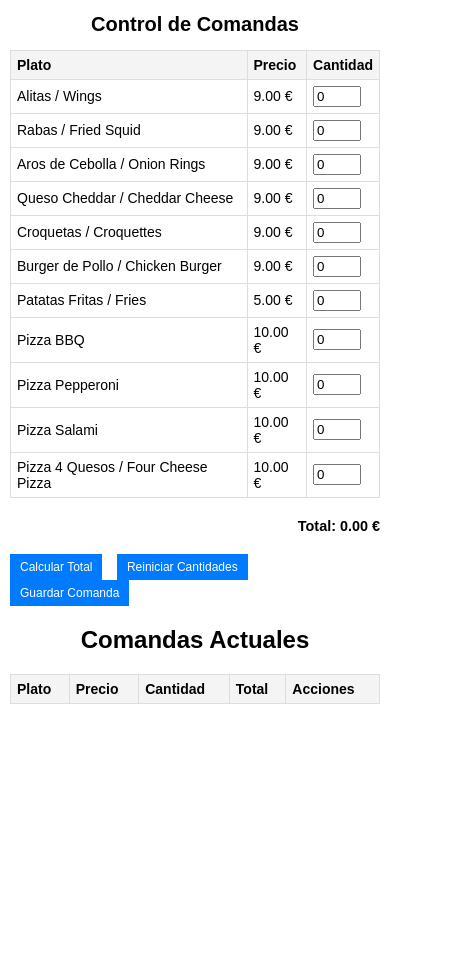
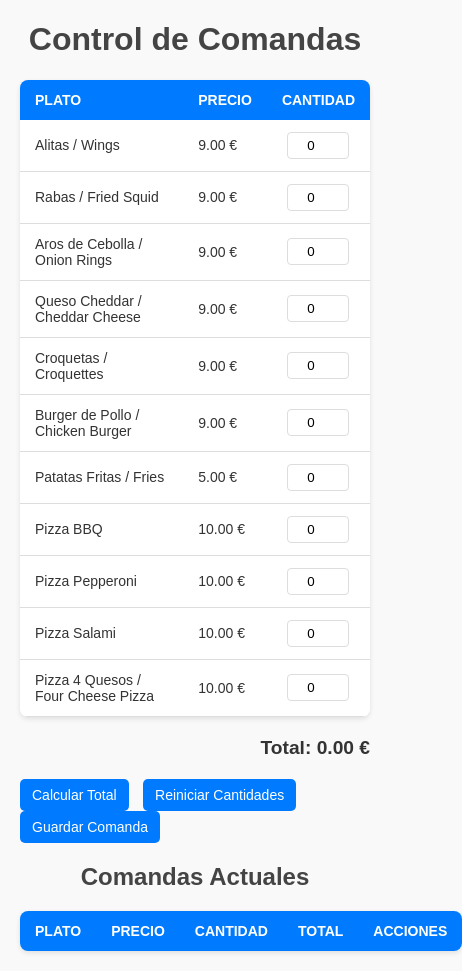
Before and after one commit to PARJOAC/Restaurante, a plain HTML site: page index.html in a window 390 px wide. Shown: the whole page, 462 px wide, since content can reach past the window. Before the commit the page ends 844 px from the top, so only its background shows below. Drawn offline with Linux system fonts and the light colour scheme.

Commit message:
Actualizar index.html

```diff
--- a/index.html
+++ b/index.html
@@ -8,25 +8,81 @@
     body {
       font-family: Arial, sans-serif;
       margin: 20px;
+      background-color: #f9f9f9;
+      color: #333;
     }
     h1, h2 {
       text-align: center;
+      color: #444;
     }
     table {
       width: 100%;
       border-collapse: collapse;
       margin-bottom: 20px;
+      background-color: white;
+      border-radius: 8px;
+      overflow: hidden;
+      box-shadow: 0 2px 5px rgba(0, 0, 0, 0.1);
     }
     th, td {
-      border: 1px solid #ddd;
-      padding: 8px;
+      border: none;
+      padding: 12px 15px;
       text-align: left;
     }
     th {
-      background-color: #f4f4f4;
+      background-color: #007bff;
+      color: white;
+      text-transform: uppercase;
+      font-size: 14px;
+    }
+    td {
+      border-bottom: 1px solid #ddd;
+    }
+    td:last-child {
+      text-align: center;
     }
     td input {
-      width: 50px;
+      width: 60px;
+      padding: 5px;
+      border: 1px solid #ddd;
+      border-radius: 4px;
+      text-align: center;
+    }
+    td button {
+      padding: 5px 10px;
+      border: none;
+      border-radius: 4px;
+      font-size: 12px;
+      cursor: pointer;
+    }
+    .btn {
+      display: inline-block;
+      padding: 10px 15px;
+      font-size: 16px;
+      text-align: center;
+      color: white;
+      background-color: #007bff;
+      border: none;
+      border-radius: 5px;
+      cursor: pointer;
+      margin-right: 10px;
+      transition: background-color 0.3s;
+    }
+    .btn:hover {
+      background-color: #0056b3;
+    }
+    .btn-danger {
+      background-color: #dc3545;
+    }
+    .btn-danger:hover {
+      background-color: #a71d2a;
+    }
+    .btn-edit {
+      background-color: #ffc107;
+      color: #333;
+    }
+    .btn-edit:hover {
+      background-color: #e0a800;
     }
     .total {
       font-weight: bold;
@@ -34,50 +90,16 @@
       text-align: right;
       margin-bottom: 20px;
     }
-    .btn {
-      background-color: #007bff;
-      color: white;
-      padding: 10px 15px;
-      border: none;
-      cursor: pointer;
-      font-size: 16px;
-      margin-right: 10px;
-    }
-    .btn:hover {
-      background-color: #0056b3;
-    }
     @media (max-width: 768px) {
       th, td {
         font-size: 14px;
-        padding: 6px;
       }
       .btn {
         font-size: 14px;
         padding: 8px 12px;
       }
-      .total {
-        font-size: 1em;
-      }
-    }
-    @media (max-width: 480px) {
-      body {
-        margin: 10px;
-      }
-      h1 {
-        font-size: 20px;
-      }
-      table {
-        font-size: 12px;
-      }
       td input {
-        width: 40px;
-      }
-      .btn {
-        font-size: 12px;
-        padding: 6px 10px;
-      }
-      .total {
-        font-size: 0.9em;
+        width: 50px;
       }
     }
   </style>
@@ -136,19 +158,17 @@
     const comandas = document.getElementById("comandas");
     const totalElement = document.getElementById("total");
 
-    // Cargar las comandas desde localStorage
     const cargarComandas = () => {
       const savedComandas = JSON.parse(localStorage.getItem("comandas")) || [];
       savedComandas.forEach(comanda => agregarComanda(comanda));
     };
 
-    // Renderizar el menú
     platos.forEach((plato, index) => {
       const fila = document.createElement("tr");
       fila.innerHTML = `
         <td>${plato.nombre}</td>
         <td>${plato.precio.toFixed(2)} €</td>
-        <td><input type="number" id="cantidad-${index}" value="0" min="0"></td>
+        <td><input type="number" inputmode="numeric" id="cantidad-${index}" value="0" min="0"></td>
       `;
       menu.appendChild(fila);
     });
@@ -174,10 +194,11 @@
       fila.innerHTML = `
         <td>${comanda.nombre}</td>
         <td>${comanda.precio.toFixed(2)} €</td>
-        <td>${comanda.cantidad}</td>
+        <td><input type="number" inputmode="numeric" value="${comanda.cantidad}" min="0" onchange="modificarComanda(this)"></td>
         <td>${(comanda.precio * comanda.cantidad).toFixed(2)} €</td>
         <td>
-          <button onclick="eliminarComanda(this)">Eliminar</button>
+          <button class="btn btn-edit" onclick="editarComanda(this)">Editar</button>
+          <button class="btn btn-danger" onclick="eliminarComanda(this)">Eliminar</button>
         </td>
       `;
       comandas.appendChild(fila);
@@ -190,7 +211,6 @@
           const comanda = { nombre: plato.nombre, precio: plato.precio, cantidad };
           agregarComanda(comanda);
 
-          // Guardar en localStorage
           const savedComandas = JSON.parse(localStorage.getItem("comandas")) || [];
           savedComandas.push(comanda);
           localStorage.setItem("comandas", JSON.stringify(savedComandas));
@@ -199,12 +219,28 @@
       resetCantidades();
     };
 
+    const modificarComanda = (input) => {
+      const fila = input.parentElement.parentElement;
+      const cantidad = parseInt(input.value) || 0;
+      const precio = parseFloat(fila.children[1].textContent.replace("€", "").trim());
+      fila.children[3].textContent = `${(precio * cantidad).toFixed(2)} €`;
+
+      const nombre = fila.children[0].textContent;
+      let savedComandas = JSON.parse(localStorage.getItem("comandas")) || [];
+      savedComandas = savedComandas.map(comanda => {
+        if (comanda.nombre === nombre) {
+          comanda.cantidad = cantidad;
+        }
+        return comanda;
+      });
+      localStorage.setItem("comandas", JSON.stringify(savedComandas));
+    };
+
     const eliminarComanda = (btn) => {
       const fila = btn.parentElement.parentElement;
+      const nombre = fila.children[0].textContent;
       fila.remove();
 
-      // Actualizar localStorage
-      const nombre = fila.children[0].textContent;
       let savedComandas = JSON.parse(localStorage.getItem("comandas")) || [];
       savedComandas = savedComandas.filter(comanda => comanda.nombre !== nombre);
       localStorage.setItem("comandas", JSON.stringify(savedComandas));
```
